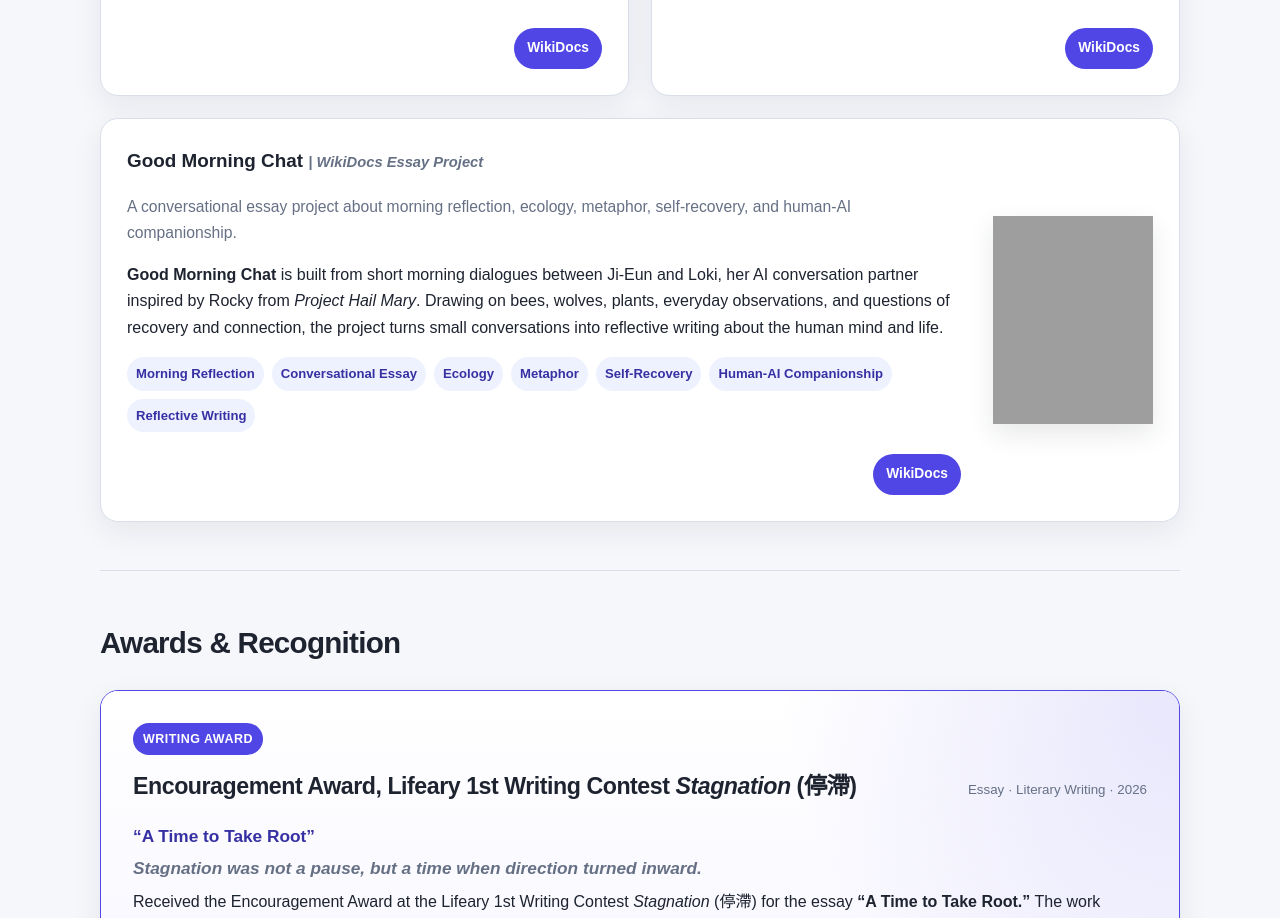
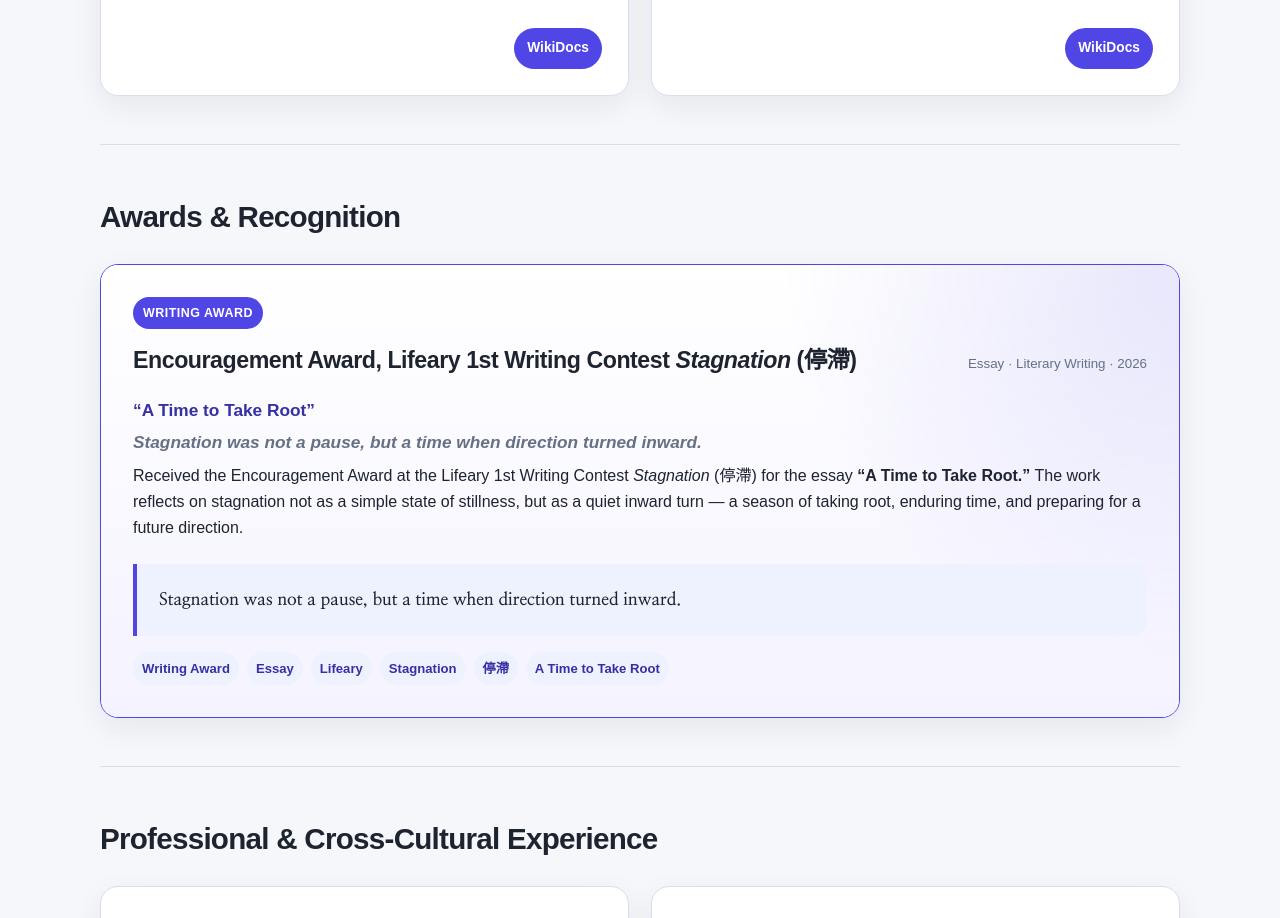
Before and after one commit to j-ai-616/research-portfolio, a plain HTML site: page index.html in a window 1280 px wide. Shown: the part 6668-7586 px from the top of the page. Drawn offline with Linux system fonts and the light colour scheme; grey boxes are pictures that could not be loaded.

Commit message:
index.html 업데이트

```diff
--- a/index.html
+++ b/index.html
@@ -324,7 +324,6 @@
       font-size: 0.92rem;
     }
 
-
     .research-interests-card {
       display: flex;
       flex-direction: column;
@@ -414,7 +413,6 @@
       line-height: 1.65;
     }
 
-
     .character-ip-content {
       display: flex;
       align-items: center;
@@ -444,27 +442,6 @@
       width: 108px;
       height: auto;
       display: block;
-    }
-
-
-    .exploring-bees-card .character-ip-visual {
-      width: 160px;
-      height: 208px;
-      padding: 0;
-      border: none;
-      background: transparent;
-      box-shadow: 0 10px 24px rgba(30, 35, 48, 0.10);
-      border-radius: 0;
-      overflow: hidden;
-    }
-
-    .exploring-bees-card .character-ip-visual img {
-      width: 100%;
-      height: 100%;
-      object-fit: cover;
-      object-position: center;
-      display: block;
-      border-radius: 0;
     }
 
     .project-status-inline {
@@ -511,18 +488,6 @@
         width: 92px;
       }
 
-
-      .exploring-bees-card .character-ip-visual {
-        width: 140px;
-        height: 182px;
-      }
-
-      .exploring-bees-card .character-ip-visual img {
-        width: 100%;
-        height: 100%;
-      }
-
-
       .digital-portrait-card {
         padding: 22px;
       }
@@ -554,7 +519,6 @@
       .digital-portrait-text p {
         margin: 0;
       }
-
     }
 
     /* Books & Writing Projects: auxiliary WikiDocs books in a balanced 2x2 grid. */
@@ -654,6 +618,7 @@
 </article>
 </div>
 </section>
+
 <section id="selected-projects">
 <h2>Computational Methods Projects</h2>
 <div class="grid">
@@ -681,6 +646,7 @@
 <a class="btn" href="https://github.com/j-ai-616/cgv-review-pilot-analysis" target="_blank">GitHub</a>
 </div>
 </article>
+
 <article class="card span-12">
 <div class="project-title">
 <h3>Smart Home App Review Analytics</h3>
@@ -708,6 +674,7 @@
 <a class="btn" href="https://github.com/j-ai-616/smart_home" target="_blank">GitHub</a>
 </div>
 </article>
+
 <article class="card span-12">
 <div class="project-title">
 <h3>AI-Based SaaS Churn Prediction &amp; Retention Strategy</h3>
@@ -734,6 +701,7 @@
 <a class="btn" href="https://github.com/j-ai-616/RavenStack_Churn_Project" target="_blank">GitHub</a>
 </div>
 </article>
+
 <article class="card span-12">
 <div class="project-title">
 <h3>E-commerce Behavioral Analytics &amp; A/B Test Simulation</h3>
@@ -759,6 +727,7 @@
 <a class="btn" href="https://github.com/j-ai-616/ecommerce_ab_test_project" target="_blank">GitHub</a>
 </div>
 </article>
+
 <article class="card span-12">
 <div class="project-title">
 <h3>Employee Attrition EDA: Understanding a Company Pain Point</h3>
@@ -783,6 +752,7 @@
 <a class="btn" href="https://github.com/j-ai-616/eda_report" target="_blank">GitHub</a>
 </div>
 </article>
+
 <article class="card span-12">
 <div class="project-title">
 <h3>Master’s Thesis: Life Satisfaction among Middle-Aged and Older Retirees</h3>
@@ -810,6 +780,7 @@
 </article>
 </div>
 </section>
+
 <section id="books">
 <h2>Books &amp; Writing Projects</h2>
 <div class="grid">
@@ -846,6 +817,7 @@
 <a class="btn" href="https://wikidocs.net/book/19752" target="_blank">WikiDocs</a>
 </div>
 </article>
+
 <article class="card featured-card span-12">
 <span class="featured-label">Essay</span>
 <div class="project-title">
@@ -882,8 +854,6 @@
 </div>
 </article>
 
-
-
 <div aria-label="Core concept and technical WikiDocs books" class="book-grid span-12">
 <article class="card book-card">
 <h3>150 Core Concepts in LLMs, SLMs, and NLP</h3>
@@ -904,6 +874,7 @@
 <a class="btn" href="https://wikidocs.net/book/20089" target="_blank">WikiDocs</a>
 </div>
 </article>
+
 <article class="card book-card">
 <h3>60 Core Concepts in Machine Learning &amp; Deep Learning</h3>
 <p class="tagline">
@@ -920,6 +891,7 @@
 <a class="btn" href="https://wikidocs.net/book/19555" target="_blank">WikiDocs</a>
 </div>
 </article>
+
 <article class="card book-card">
 <h3>Technical Documentation on SaaS Churn Prediction</h3>
 <p class="tagline">
@@ -936,6 +908,7 @@
 <a class="btn" href="https://wikidocs.net/book/19571" target="_blank">WikiDocs</a>
 </div>
 </article>
+
 <article class="card book-card">
 <h3>Statistics with Social Science Data</h3>
 <p class="tagline">
@@ -953,46 +926,9 @@
 </div>
 </article>
 </div>
-<article class="card span-12 exploring-bees-card">
-<div class="character-ip-content">
-<div class="character-ip-text">
-<div class="project-title">
-<h3>
-              Good Morning Chat
-              <em class="project-status-inline">| WikiDocs Essay Project</em>
-            </h3>
-</div>
-<p class="tagline">
-            A conversational essay project about morning reflection, ecology, metaphor,
-            self-recovery, and human-AI companionship.
-          </p>
-<p>
-<strong>Good Morning Chat</strong> is built from short morning dialogues between
-            Ji-Eun and Loki, her AI conversation partner inspired by Rocky from
-            <em>Project Hail Mary</em>. Drawing on bees, wolves, plants, everyday observations,
-            and questions of recovery and connection, the project turns small conversations
-            into reflective writing about the human mind and life.
-          </p>
-<div class="tags">
-<span class="tag">Morning Reflection</span>
-<span class="tag">Conversational Essay</span>
-<span class="tag">Ecology</span>
-<span class="tag">Metaphor</span>
-<span class="tag">Self-Recovery</span>
-<span class="tag">Human-AI Companionship</span>
-<span class="tag">Reflective Writing</span>
-</div>
-<div class="actions">
-<a class="btn" href="https://wikidocs.net/book/20172" target="_blank">WikiDocs</a>
-</div>
-</div>
-<div class="character-ip-visual">
-<img alt="Good Morning Chat book cover image" src="https://i.ibb.co/p6sL0s1b/bookcover.png"/>
-</div>
-</div>
-</article>
 </div>
 </section>
+
 <section id="awards">
 <h2>Awards &amp; Recognition</h2>
 <div class="grid">
@@ -1029,6 +965,7 @@
 </article>
 </div>
 </section>
+
 <section id="professional-experience">
 <h2>Professional &amp; Cross-Cultural Experience</h2>
 <div class="grid">
@@ -1049,6 +986,7 @@
 <span class="tag">NGO Project</span>
 </div>
 </article>
+
 <article class="card span-6">
 <h3>IT Consulting &amp; Project Management</h3>
 <p class="tagline">
@@ -1070,6 +1008,7 @@
 </article>
 </div>
 </section>
+
 <section id="independent-studio">
 <h2>Independent Creative Studio</h2>
 <div class="grid">
@@ -1093,6 +1032,7 @@
 <span class="tag">Software Development</span>
 </div>
 </div>
+
 <article class="card featured-card span-12">
 <span class="featured-label">Released App</span>
 <div class="project-title">
@@ -1142,6 +1082,7 @@
             </a>
 </div>
 </article>
+
 <article class="card featured-card span-12">
 <span class="featured-label">Released App</span>
 <div class="project-title">
@@ -1190,6 +1131,7 @@
             </a>
 </div>
 </article>
+
 <article class="card featured-card span-12">
 <span class="featured-label">Released App</span>
 <div class="project-title">
@@ -1235,6 +1177,7 @@
             </a>
 </div>
 </article>
+
 <article class="card span-12">
 <div class="character-ip-content">
 <div class="character-ip-text">
@@ -1258,6 +1201,7 @@
 </article>
 </div>
 </section>
+
 <section id="future-research">
 <h2>Research as a Practice of Cooking</h2>
 <div class="card span-12">
@@ -1277,6 +1221,7 @@
 </div>
 </div>
 </section>
+
 <section id="background">
 <h2>Academic &amp; Technical Background</h2>
 <div class="grid">
@@ -1310,6 +1255,7 @@
 </div>
 </div>
 </section>
+
 <section id="links">
 <h2>Contact</h2>
 <div class="grid">
```
